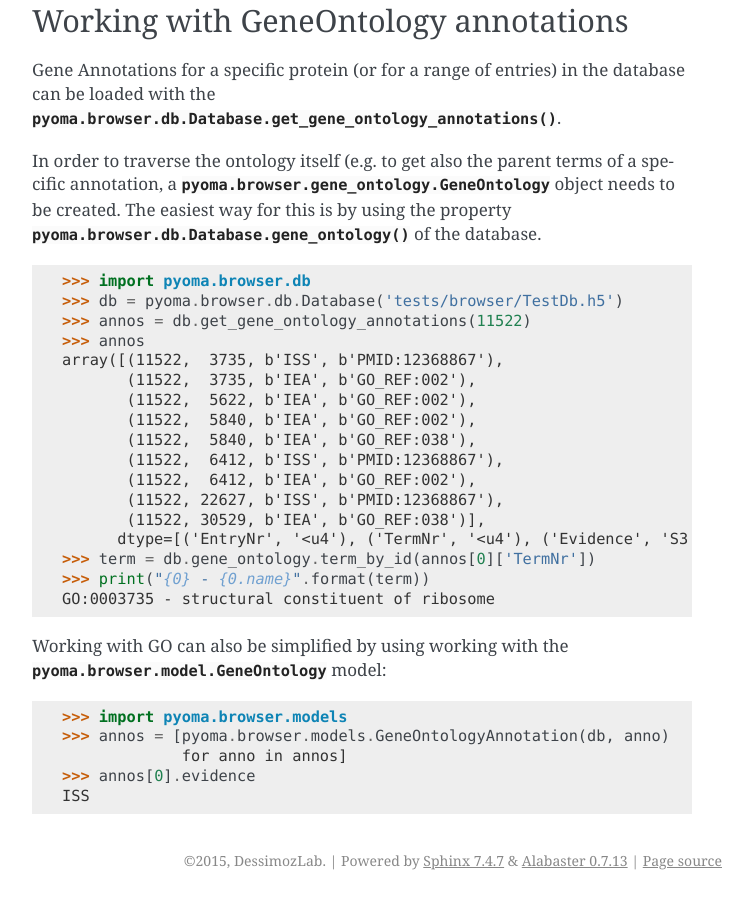
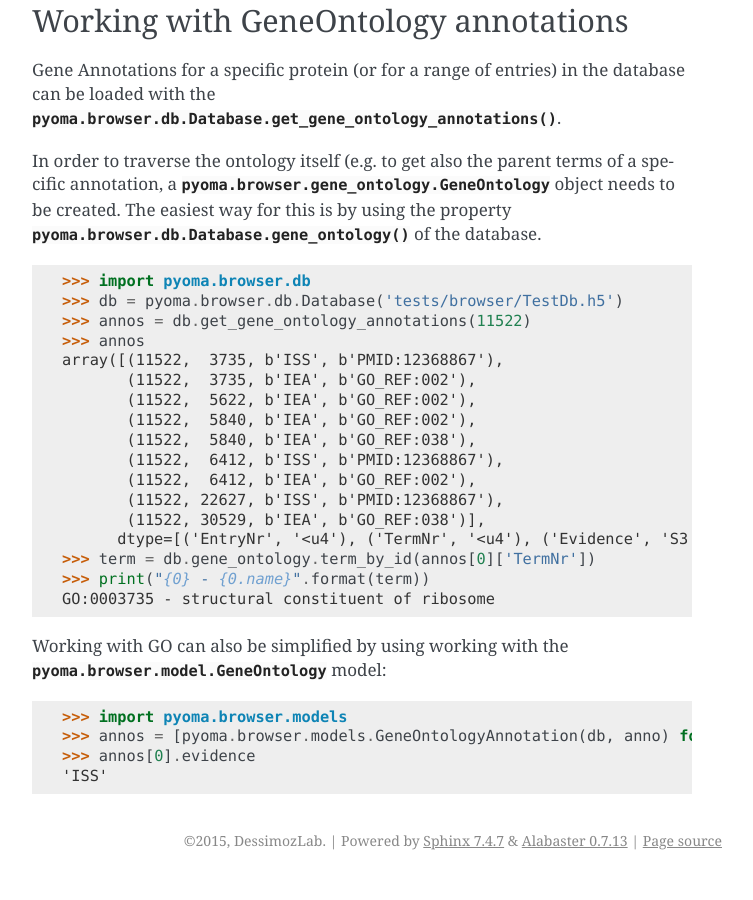
Before and after one commit to DessimozLab/pyoma, a Sphinx documentation site: the page built from docs/browser-query.rst, in a window 1280 px wide and 900 px high, scrolled down 2152 px. Shown: the whole window, without its empty margins (388-1141 px from the left). Built offline with Sphinx 7.4.7, drawn with Linux system fonts in a browser that asks for light colours; formulas are drawn with MathJax 3.

Commit message:
fixes doctests

```diff
--- a/docs/browser-query.rst
+++ b/docs/browser-query.rst
@@ -128,7 +128,6 @@
 .. code-block:: python
 
     >>> import pyoma.browser.models
-    >>> annos = [pyoma.browser.models.GeneOntologyAnnotation(db, anno)
-                 for anno in annos]
+    >>> annos = [pyoma.browser.models.GeneOntologyAnnotation(db, anno) for anno in annos]
     >>> annos[0].evidence
-    ISS
+    'ISS'
```
